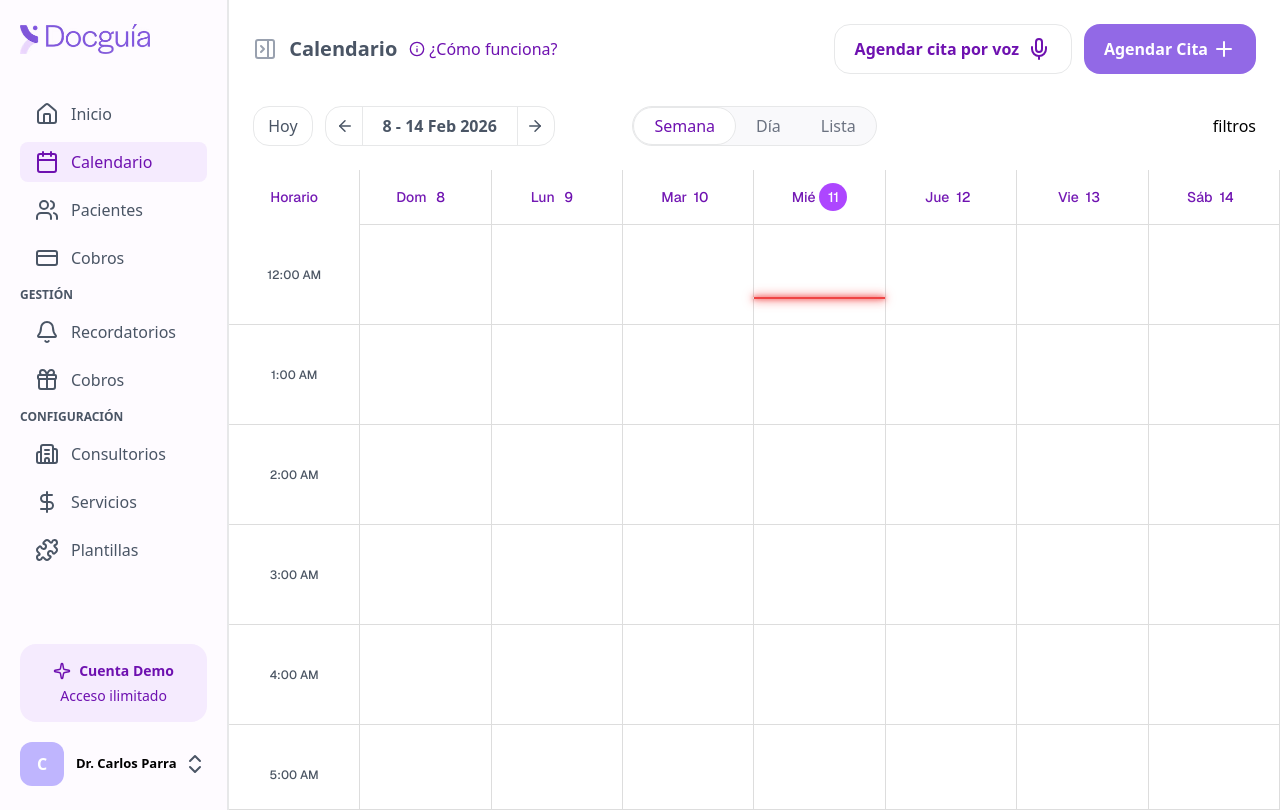
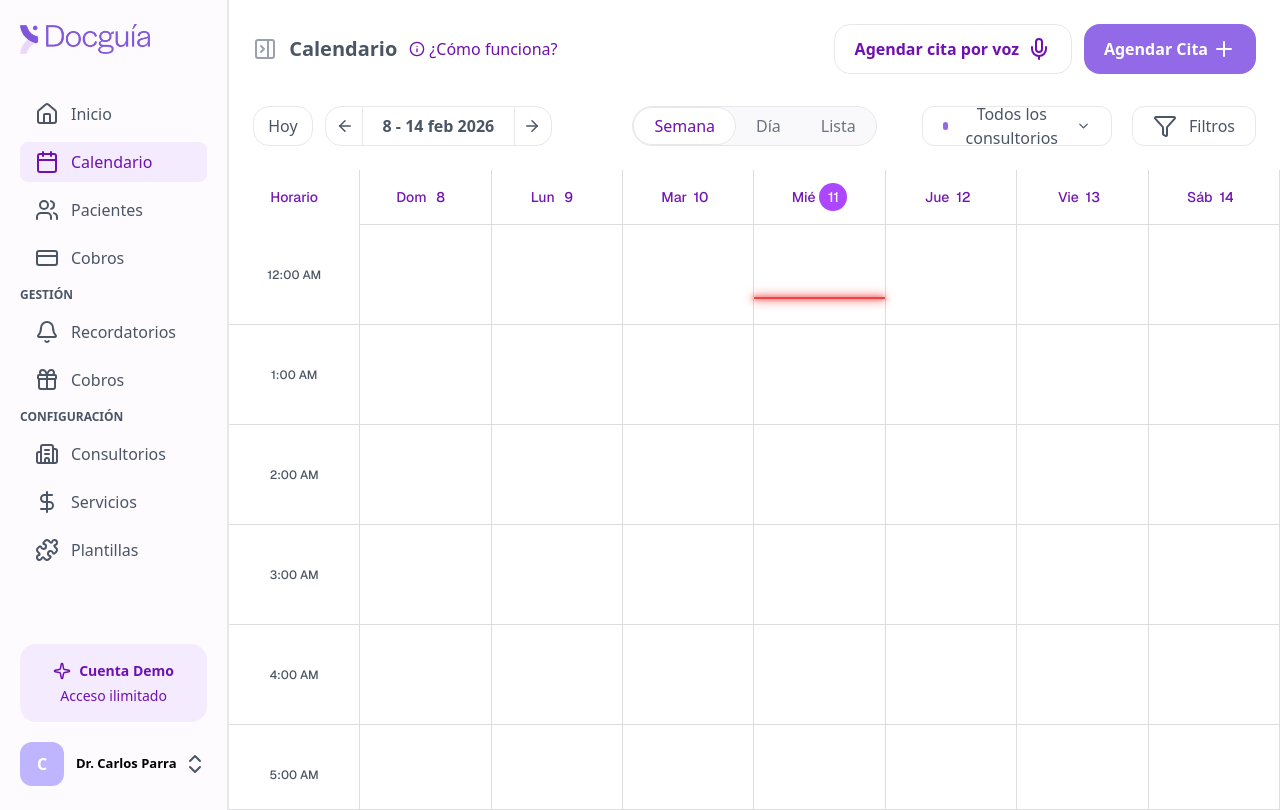
Before and after one commit to pruiz5514/Docguia, a Next.js app: page / in a window 1280 px wide. Built offline with nearby package versions, Linux system fonts and the light colour scheme.

Commit message:
filter buttons

```diff
--- /dev/null
+++ b/src/app/components/atoms/Buttons/FilterButton.tsx
@@ -0,0 +1,13 @@
+import { ReactNode } from "react"
+
+interface IFilterButtonProps{
+    children:ReactNode
+}
+
+const FilterButton:React.FC<IFilterButtonProps> = ({children}) => {
+  return (
+    <button className="h-10 flex items-center gap-3 px-5 border border-border rounded-xl bg-white text-gray-600 font-medium">{children}</button>
+  )
+}
+
+export default FilterButton
--- a/src/app/components/molecules/DateRangeNavegator.tsx
+++ b/src/app/components/molecules/DateRangeNavegator.tsx
@@ -1,12 +1,72 @@
+'use client'
+
 import { ArrowLeft, ArrowRight } from 'lucide-react'
 import React from 'react'
+import { useRouter, useSearchParams } from 'next/navigation'
+import { addWeeks, subWeeks, format, startOfWeek, endOfWeek, parseISO } from 'date-fns'
+import { es } from 'date-fns/locale'
 
 const DateRangeNavegator = () => {
+  const router = useRouter()
+  const searchParams = useSearchParams()
+
+  const getCurrentDate = () => {
+    const dateParam = searchParams.get('date')
+    return dateParam ? parseISO(dateParam) : new Date()
+  }
+
+  const getDateRangeText = () => {
+    const currentDate = getCurrentDate()
+    const weekStart = startOfWeek(currentDate, { weekStartsOn: 0 })
+    const weekEnd = endOfWeek(currentDate, { weekStartsOn: 0 })
+
+    const startDay = format(weekStart, 'd', { locale: es })
+    const endDay = format(weekEnd, 'd', { locale: es })
+    const month = format(weekEnd, 'MMM', { locale: es })
+    const year = format(weekEnd, 'yyyy', { locale: es })
+
+    return `${startDay} - ${endDay} ${month} ${year}`
+  }
+
+  const navigateToWeek = (date: Date) => {
+    const params = new URLSearchParams(searchParams.toString())
+    params.set('date', format(date, 'yyyy-MM-dd'))
+    router.push(`?${params.toString()}`)
+  }
+
+  const handlePreviousWeek = () => {
+    const currentDate = getCurrentDate()
+    const previousWeek = subWeeks(currentDate, 1)
+    navigateToWeek(previousWeek)
+  }
+
+  const handleNextWeek = () => {
+    const currentDate = getCurrentDate()
+    const nextWeek = addWeeks(currentDate, 1)
+    navigateToWeek(nextWeek)
+  }
+
   return (
     <div className='inline-flex items-center border border-border h-10 px-2.5 rounded-2xl'>
-        <button className='h-full pr-2 border-r border-border'><ArrowLeft className='w-4.5 h-4.5'/></button>
-        <span className='px-5 font-semibold'> 8 - 14 Feb 2026 </span>
-        <button className='h-full pl-2 border-l border-border'><ArrowRight className='w-4.5 h-4.5'/></button>
+      <button
+        onClick={handlePreviousWeek}
+        className='h-full pr-2 border-r border-border hover:bg-gray-50 transition-colors'
+        aria-label="Semana anterior"
+      >
+        <ArrowLeft className='w-4.5 h-4.5'/>
+      </button>
+
+      <span className='px-5 font-semibold'>
+        {getDateRangeText()}
+      </span>
+
+      <button
+        onClick={handleNextWeek}
+        className='h-full pl-2 border-l border-border hover:bg-gray-50 transition-colors'
+        aria-label="Semana siguiente"
+      >
+        <ArrowRight className='w-4.5 h-4.5'/>
+      </button>
     </div>
   )
 }
--- a/src/app/components/molecules/SecondCalendarPageHeaderSection.tsx
+++ b/src/app/components/molecules/SecondCalendarPageHeaderSection.tsx
@@ -1,6 +1,8 @@
 import React from 'react'
 import DateRangeNavegator from './DateRangeNavegator'
 import ViewSwitcher from './ViewSwitcher'
+import FilterButton from '../atoms/Buttons/FilterButton'
+import { ChevronDown, Funnel } from 'lucide-react'
 
 const SecondCalendarPageHeaderSection = () => {
   return (
@@ -17,8 +19,13 @@ const SecondCalendarPageHeaderSection = () => {
         <ViewSwitcher/>
       </div>
 
-      <div className="flex justify-end">
-        filtros
+      <div className="flex gap-5 justify-end">
+        <FilterButton>
+          <div className='w-2 h-2 rounded-full bg-primary'/>
+          Todos los consultorios <ChevronDown />
+        </FilterButton>
+
+         <FilterButton><Funnel /> Filtros</FilterButton>
       </div>
 
     </section>
--- a/src/app/components/organisms/CalendarView/CalendarView.tsx
+++ b/src/app/components/organisms/CalendarView/CalendarView.tsx
@@ -3,11 +3,12 @@
 import './CaledarView.css'
 import { Calendar, dateFnsLocalizer, Views } from 'react-big-calendar'
 import 'react-big-calendar/lib/css/react-big-calendar.css'
-import { format, parse, startOfWeek, getDay, addMinutes } from 'date-fns'
+import { format, parse, startOfWeek, getDay, addMinutes, parseISO } from 'date-fns'
 import { es } from 'date-fns/locale'
 import { CustomDayHeader } from '../../atoms/CustomDayHeader'
 import { useEffect, useState } from 'react'
 import CustomCalendarEvent from '../../atoms/CustomCalendarEvent'
+import { useSearchParams } from 'next/navigation'
 
 const localizer = dateFnsLocalizer({
   format,
@@ -28,6 +29,12 @@ const APPOINTMENTS_KEY = 'appointments'
 
 export default function CalendarView() {
   const [events, setEvents] = useState<ICalendarEvent[]>([])
+  const searchParams = useSearchParams()
+
+  const getCurrentDate = () => {
+    const dateParam = searchParams.get('date')
+    return dateParam ? parseISO(dateParam) : new Date()
+  }
 
   useEffect(() => {
     const loadEvents = () => {
@@ -80,6 +87,8 @@ export default function CalendarView() {
         step={60}
         timeslots={1}
         toolbar={false}
+        date={getCurrentDate()}
+        onNavigate={() => {}}
         components={{
           header: CustomDayHeader,
           event: CustomCalendarEvent,
```
